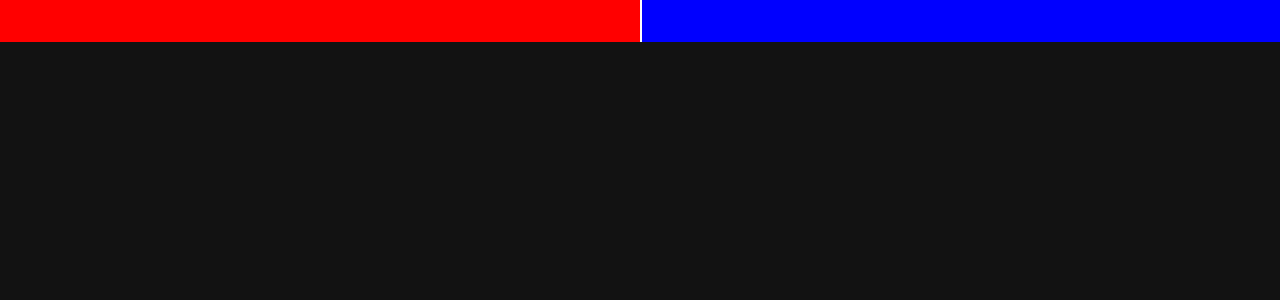
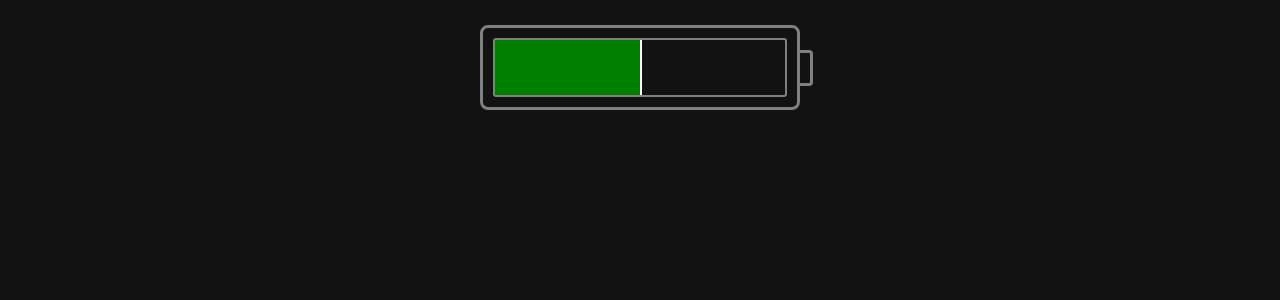
Before and after one commit to haxius/range, a React (Create React App) app: page / in a window 1280 px wide. Shown: the top 300 px of the page. Built offline with nearby package versions, Linux system fonts and the light colour scheme.

Commit message:
UPDATE Battery Component, ADD styles

```diff
--- a/src/components/Battery/index.tsx
+++ b/src/components/Battery/index.tsx
@@ -8,6 +8,7 @@ const Battery: FC<IBatteryProps> = () => {
   const [values, setValues] = useState<number[]>([50]);
 
   return (
+    <div className={styles.battery}>
       <Range
         step={0.1}
         min={0}
@@ -27,6 +28,8 @@ const Battery: FC<IBatteryProps> = () => {
           <div {...props} className={styles.thumb} style={props.style} />
         )}
       />
+      <div className={styles.batteryCap} />
+    </div>
   );
 };
 
--- a/src/components/Battery/styles.module.scss
+++ b/src/components/Battery/styles.module.scss
@@ -1,12 +1,40 @@
+.battery {
+  position: relative;
+  width: 320px;
+  height: 85px;
+  border: 3px solid gray;
+  border-radius: 8px;
+  padding: 10px;
+  margin-left: auto;
+  margin-right: auto;
+  margin-top: 25px;
+
+  &Cap {
+    position: absolute;
+    top: 50%;
+    right: -16px;
+    transform: translateY(-50%);
+    width: 16px;
+    height: 36px;
+    border-top: 3px solid gray;
+    border-right: 3px solid gray;
+    border-bottom: 3px solid gray;
+    border-radius: 4px;
+  }
+}
+
 .track {
-  height: 42px;
+  height: 100%;
   width: 100%;
-  background: blue;
+  background: transparent;
   position: relative;
+  border: 2px solid gray;
+  border-radius: 3px;
+  overflow: hidden;
 }
 
 .thumb {
-  height: 42px;
+  height: 100%;
   width: 4px;
   background: white;
 }
@@ -16,5 +44,5 @@
   top: 0;
   left: 0;
   height: 100%;
-  background: red;
+  background: green;
 }
```
Lines whose indentation alone changed are shown as unchanged.
